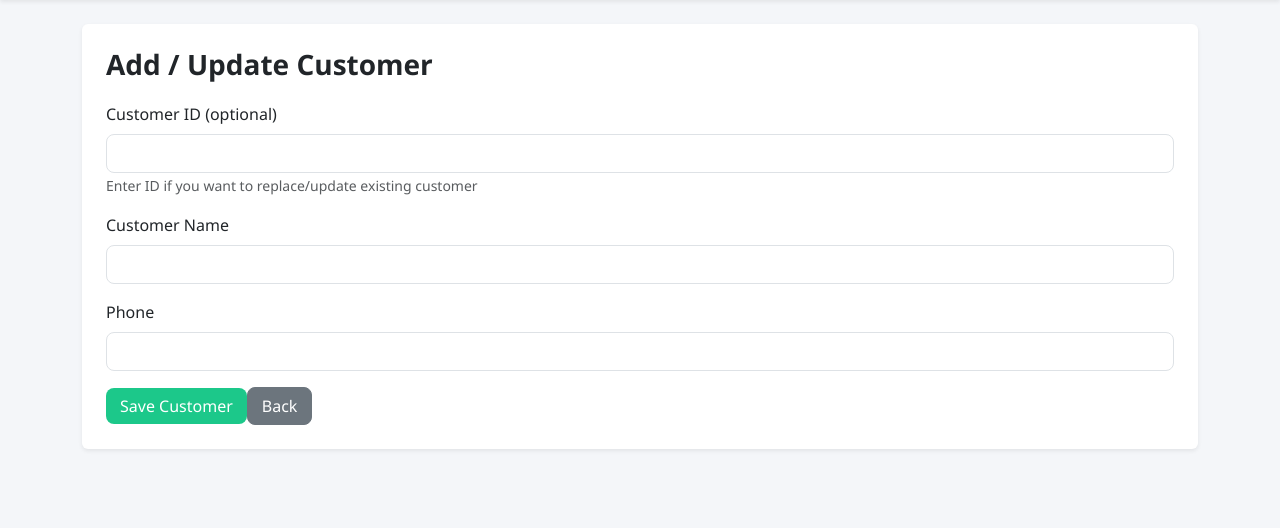
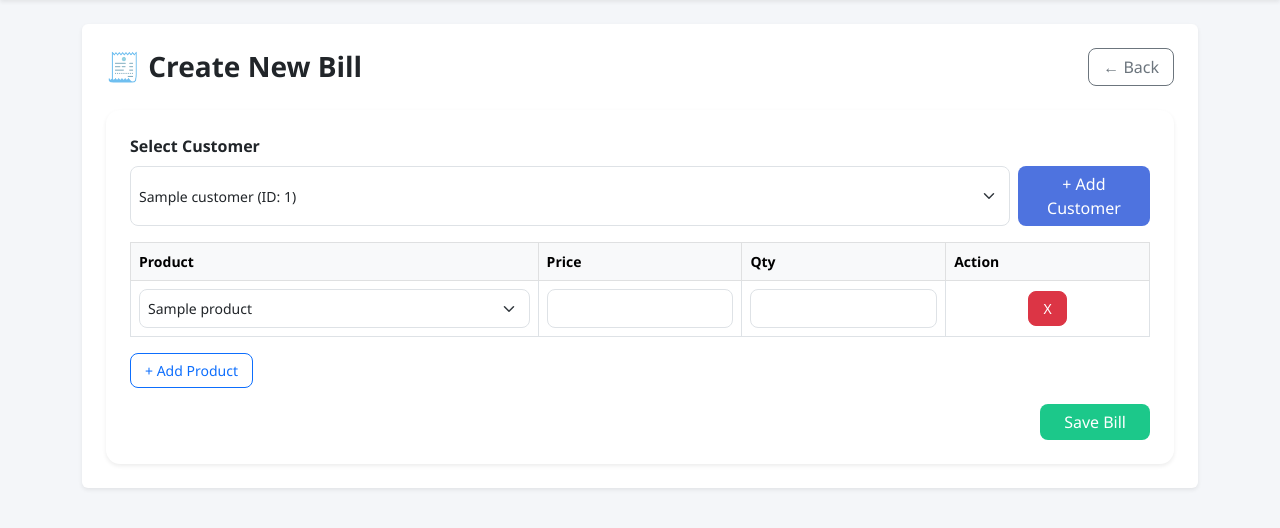
Before and after one commit to Suryanagireddy1/Sales_management, a Flask app: page /add_bill in a window 1280 px wide. Shown: the part 56-584 px from the top of the page. Run offline with Flask 3, Linux system fonts and the light colour scheme; a database or web service that is not in the repository returns one stand-in record (values such as "Sample title"); parts of the project's set-up code (start-up, migrations or seed data) failed here and were passed over; some libraries are stand-ins or nearby versions.

Commit message:
Update add_bill.html

```diff
--- a/templates/add_bill.html
+++ b/templates/add_bill.html
@@ -1,20 +1,74 @@
 {% extends "layout.html" %}
 {% block content %}
 
-<h3>Add / Update Customer</h3><form method="POST"><div class="mb-3">
-<label class="form-label">Customer ID (optional)</label>
-<input type="number" name="customer_id" class="form-control">
-<small class="text-muted">
-Enter ID if you want to replace/update existing customer
-</small>
-</div><div class="mb-3">
-<label class="form-label">Customer Name</label>
-<input type="text" name="name" class="form-control" required>
-</div><div class="mb-3">
-<label class="form-label">Phone</label>
-<input type="text" name="phone" class="form-control">
-</div><button type="submit" class="btn btn-success">
-Save Customer
-</button><a href="/add_bill" class="btn btn-secondary">
-Back
-</a></form>{% endblock %}
+<div class="d-flex justify-content-between align-items-center mb-4">
+    <h3 class="mb-0">🧾 Create New Bill</h3>
+    <a href="/" class="btn btn-outline-secondary">← Back</a>
+</div><div class="card shadow-sm border-0 p-4"><form method="POST"><!-- Customer Selection --><div class="mb-3">
+<label class="form-label fw-semibold">Select Customer</label><div class="d-flex gap-2"><select name="customer" class="form-select">{% for customer in customers %}
+
+<option value="{{ customer.id }}">
+{{ customer.name }} (ID: {{ customer.id }})
+</option>
+{% endfor %}</select><a href="/add_customer" class="btn btn-primary">
++ Add Customer
+</a></div>
+</div><!-- Product Table --><div class="table-responsive"><table class="table table-bordered align-middle" id="productTable"><thead class="table-light">
+<tr>
+<th style="width:40%">Product</th>
+<th style="width:20%">Price</th>
+<th style="width:20%">Qty</th>
+<th style="width:20%">Action</th>
+</tr>
+</thead><tbody><tr><td>
+<select name="product[]" class="form-select">{% for product in products %}
+
+<option value="{{ product.id }}">
+{{ product.name }}
+</option>
+{% endfor %}</select>
+</td><td>
+<input type="number" step="0.01" name="price[]" class="form-control">
+</td><td>
+<input type="number" step="0.01" name="quantity[]" class="form-control">
+</td><td class="text-center">
+<button type="button" class="btn btn-danger btn-sm remove-row">
+X
+</button>
+</td></tr></tbody></table></div><!-- Add Product --><div class="mb-3">
+<button type="button" class="btn btn-outline-primary btn-sm" id="addRow">
++ Add Product
+</button>
+</div><!-- Save --><div class="text-end">
+<button type="submit" class="btn btn-success px-4">
+Save Bill
+</button>
+</div></form></div><script>
+
+document.getElementById("addRow").addEventListener("click", function() {
+
+let table = document.querySelector("#productTable tbody");
+
+let newRow = table.rows[0].cloneNode(true);
+
+newRow.querySelectorAll("input").forEach(input => input.value="");
+
+table.appendChild(newRow);
+
+});
+
+document.addEventListener("click", function(e){
+
+if(e.target.classList.contains("remove-row")){
+
+let rows = document.querySelectorAll("#productTable tbody tr");
+
+if(rows.length > 1){
+e.target.closest("tr").remove();
+}
+
+}
+
+});
+
+</script>{% endblock %}
```
